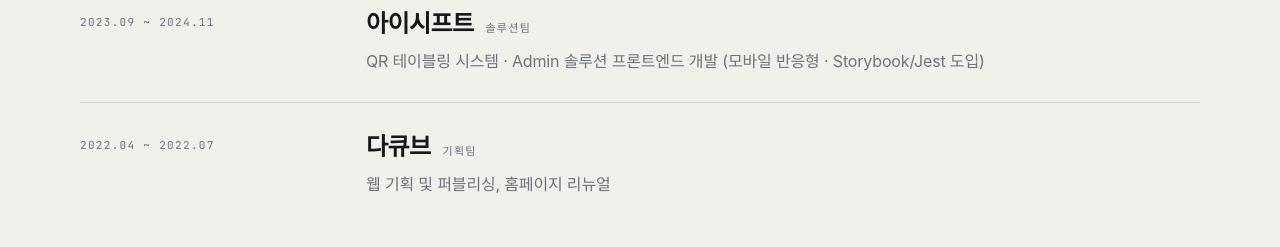
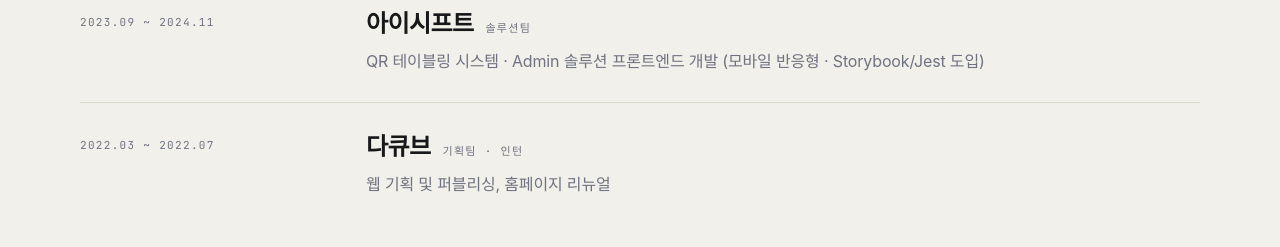
Before and after one commit to KSHoon522/portfolio, a Next.js app: page / in a window 1280 px wide. Shown: the part 1960-2207 px from the top of the page. Built offline with nearby package versions, Linux system fonts and the light colour scheme; a web font is replaced by a local one.

Commit message:
chore: 작업내용 추가

```diff
--- a/data/experience.ts
+++ b/data/experience.ts
@@ -28,8 +28,8 @@
   },
   {
     company: "다큐브",
-    period: "2022.04 ~ 2022.07",
-    team: "기획팀",
+    period: "2022.03 ~ 2022.07",
+    team: "기획팀 · 인턴",
     summary: "웹 기획 및 퍼블리싱, 홈페이지 리뉴얼",
   },
 ];
--- a/data/projects.ts
+++ b/data/projects.ts
@@ -33,6 +33,8 @@
       "WebSocket 양방향 RPC로 서버→클라이언트 도구 호출 위임, SSE로 실시간 알림 채널 분리 설계",
       "MAF DevUI 기반 임시 프론트엔드를 새 Next.js 아키텍처·컨벤션으로 점진적 재작성·이관",
       "File System Access API 기반 브라우저 워크스페이스 접근(인바운드 포트 개방 0) 설계 및 문서화",
+      "역할 기반 접근 제어(RBAC) 설계·구현 — 권한 기반 API 접근 제어(default-deny)·감사 로그·역할/권한 관리 어드민 UI",
+      "OAuth 연동·외부 도구(MCP) 통합 및 자격증명 관리 기능 개발 (백엔드 게이트웨이 포함)",
     ],
     demoId: "agent-run",
   },
```
Also changed, not shown: 1 other file (tests, documents, lock files or other folders).
